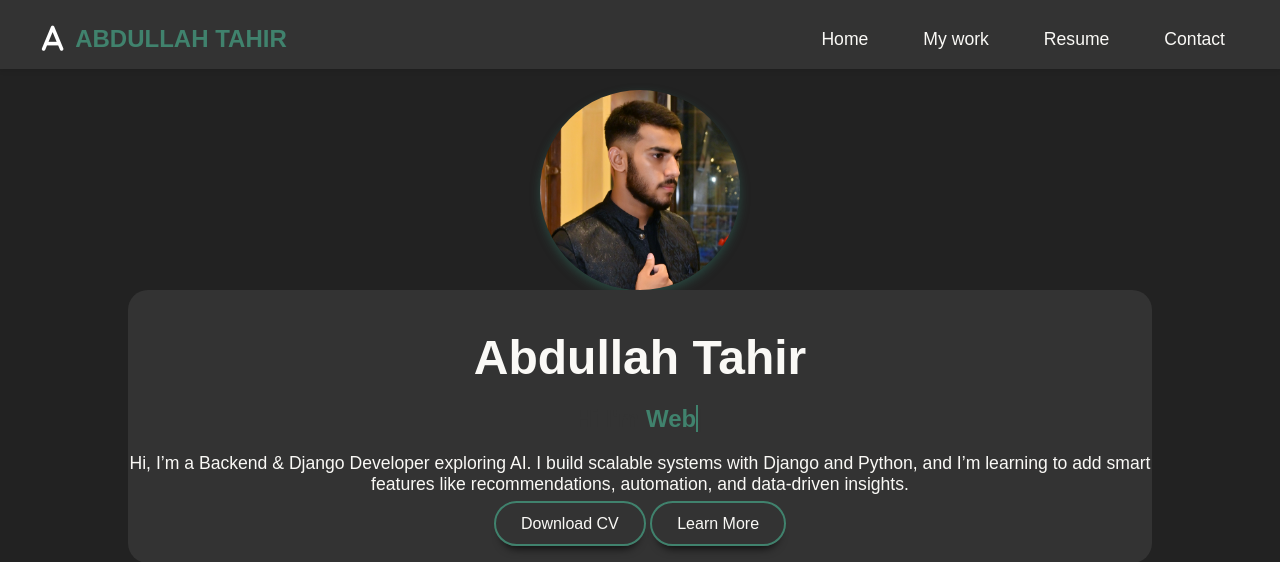
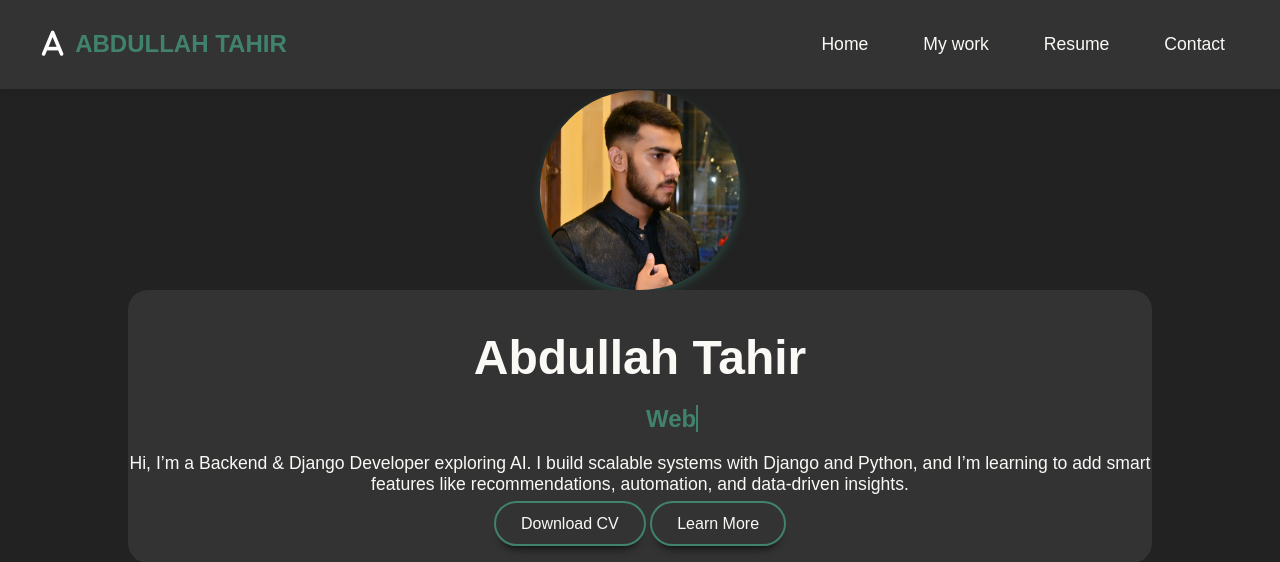
Before and after one commit to AbdullahbinTahir42/PortFolio_site, a Django app: page / in a window 1280 px wide. Shown: the top 562 px of the page. Run offline with Django 5.2, Linux system fonts and the light colour scheme.

Commit message:
think header

```diff
--- a/myportfolio/static/style/main.css
+++ b/myportfolio/static/style/main.css
@@ -288,7 +288,8 @@
 .header-container {
   max-width: 1200px;
   margin: 0 auto;
-  padding-top: 10px;
+  padding-top: 15px;
+  padding-bottom: 15px;
   display: flex;
   justify-content: space-between;
   align-items: center;
```
